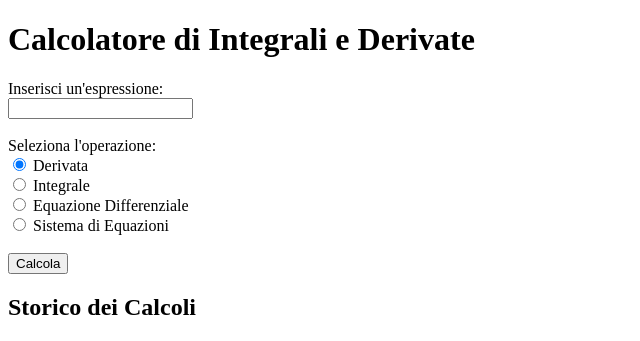
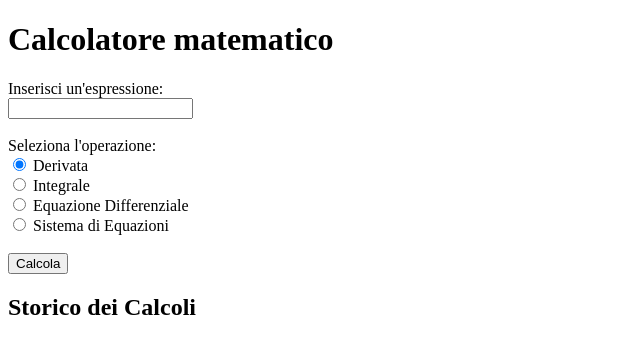
Before and after one commit to maurizioruscio/calcolatore-matematico, a Django app: template matematica/templates/calcolatore.html in a window 1280 px wide. Shown: the part 150-491 px from the top of the page, without its empty margins (0-640 px from the left). Run offline with Django 5.2, Linux system fonts and the light colour scheme; the template is opened without the code that fills it, so the values that code supplies are empty.

Commit message:
Aggiornata homepage

```diff
--- a/matematica/templates/calcolatore.html
+++ b/matematica/templates/calcolatore.html
@@ -50,7 +50,7 @@
             {% endfor %}
         {% endif %}
 
-    <h1>Calcolatore di Integrali e Derivate</h1>
+    <h1>Calcolatore matematico</h1>
     <form method="post">
      {% csrf_token %}
     <label for="espressione">Inserisci un'espressione:</label><br>
```
